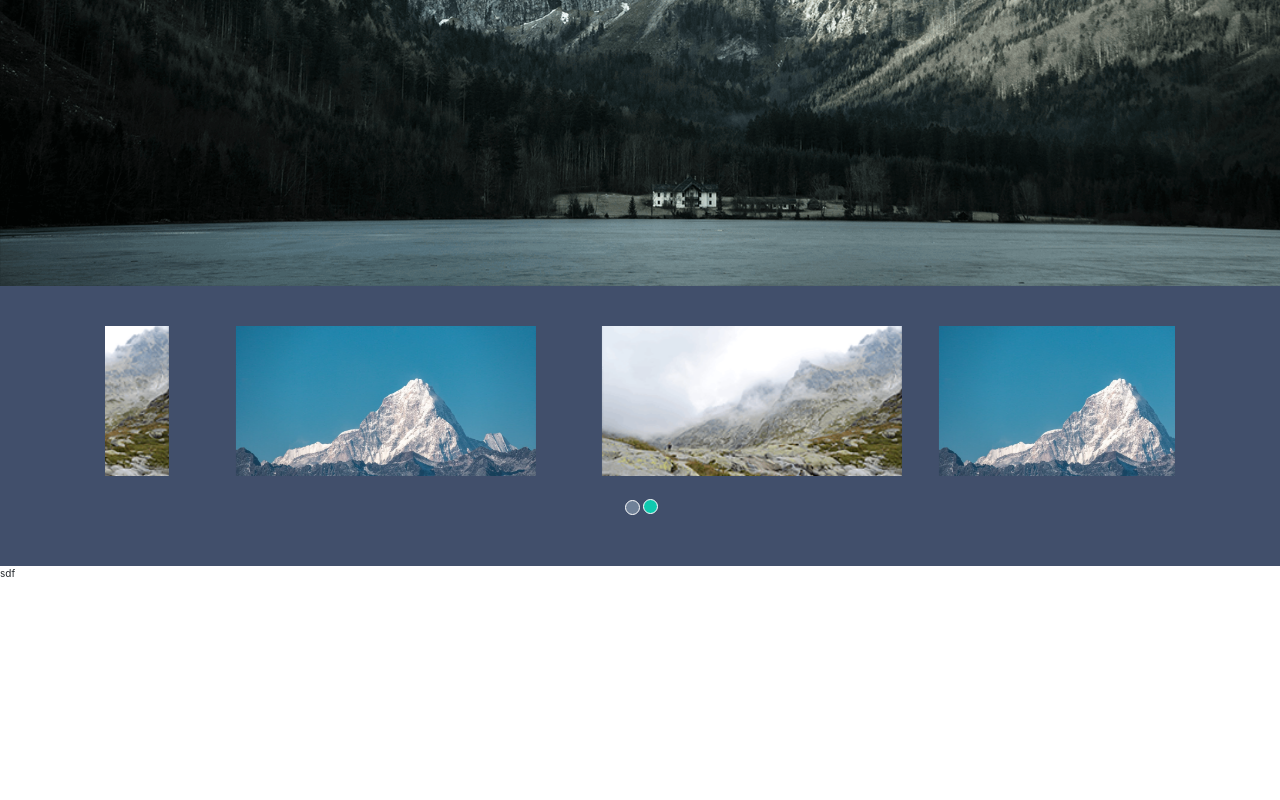
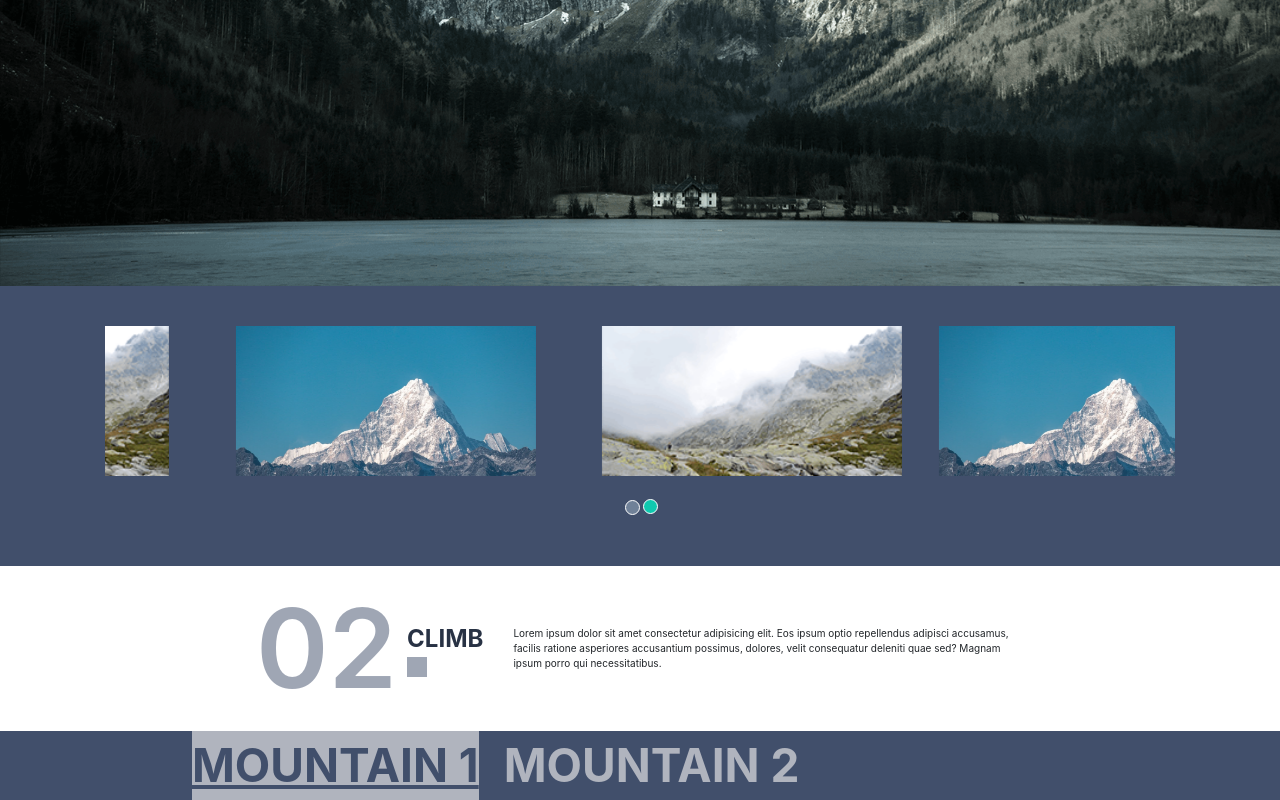
Before and after one commit to MkrtichSargsyan/test_task, a website: page index.html in a window 1280 px wide. Shown: the part 1564-2364 px from the top of the page. Before the commit the page ends 2145 px from the top, so only its background shows below. Drawn offline with nearby package versions, Linux system fonts and the light colour scheme.

Commit message:
Add climb section

```diff
--- a/index.html
+++ b/index.html
@@ -152,7 +152,30 @@
         <!-- ----------- -->
       </section>
 
-      <section class="team" id="team">sdf</section>
+      <section class="team" id="team">
+        <div class="team-title">
+          <div class="heading">
+            <span class="title-number">02</span>
+            <div class="title-text">
+              <span class="title-text">CLIMB</span>
+              <div class="dot"></div>
+            </div>
+          </div>
+
+          <div class="team-title-text">
+            Lorem ipsum dolor sit amet consectetur adipisicing elit. Eos ipsum
+            optio repellendus adipisci accusamus, facilis ratione asperiores
+            accusantium possimus, dolores, velit consequatur deleniti quae sed?
+            Magnam ipsum porro qui necessitatibus.
+          </div>
+        </div>
+        <div class="tags">
+          <ul>
+            <li>MOUNTAIN 1</li>
+            <li>MOUNTAIN 2</li>
+          </ul>
+        </div>
+      </section>
     </main>
     <footer></footer>
   </body>
--- a/styles/scss/style.scss
+++ b/styles/scss/style.scss
@@ -114,6 +114,8 @@ nav {
     padding-top: 30px;
     width: 60%;
     margin: 0 auto;
+  }
+}
 
 .heading {
   display: flex;
@@ -140,13 +142,48 @@ nav {
     font-size: 24px;
   }
 }
-  }
-}
 
 // carousel
 
 .carousel {
   padding: 20px;
   padding-bottom: 40px;
-  background-color: #414F6B;
+  background-color: #414f6b;
 }
+
+// team
+
+.team-title {
+  display: flex;
+  align-items: center;
+  width: 60%;
+  margin: 0 auto;
+  justify-content: space-between;
+}
+
+.team-title-text {
+  margin-left: 30px;
+}
+
+.tags {
+  background-color: #414f6b;
+
+  ul {
+    width: 70%;
+    display: flex;
+    margin: 0 auto;
+    align-items: center;
+  }
+  li {
+    margin-right: 25px;
+    font-size: 46px;
+    color: #b0b4be;
+    font-weight: bolder;
+  }
+
+  li:first-child {
+    background-color: #b0b4be;
+    color: #414F6B;
+    text-decoration: underline;
+  }
+}
```
Also changed, not shown: styles/css/style.css, 1 other file. Lines whose indentation alone changed are shown as unchanged.
